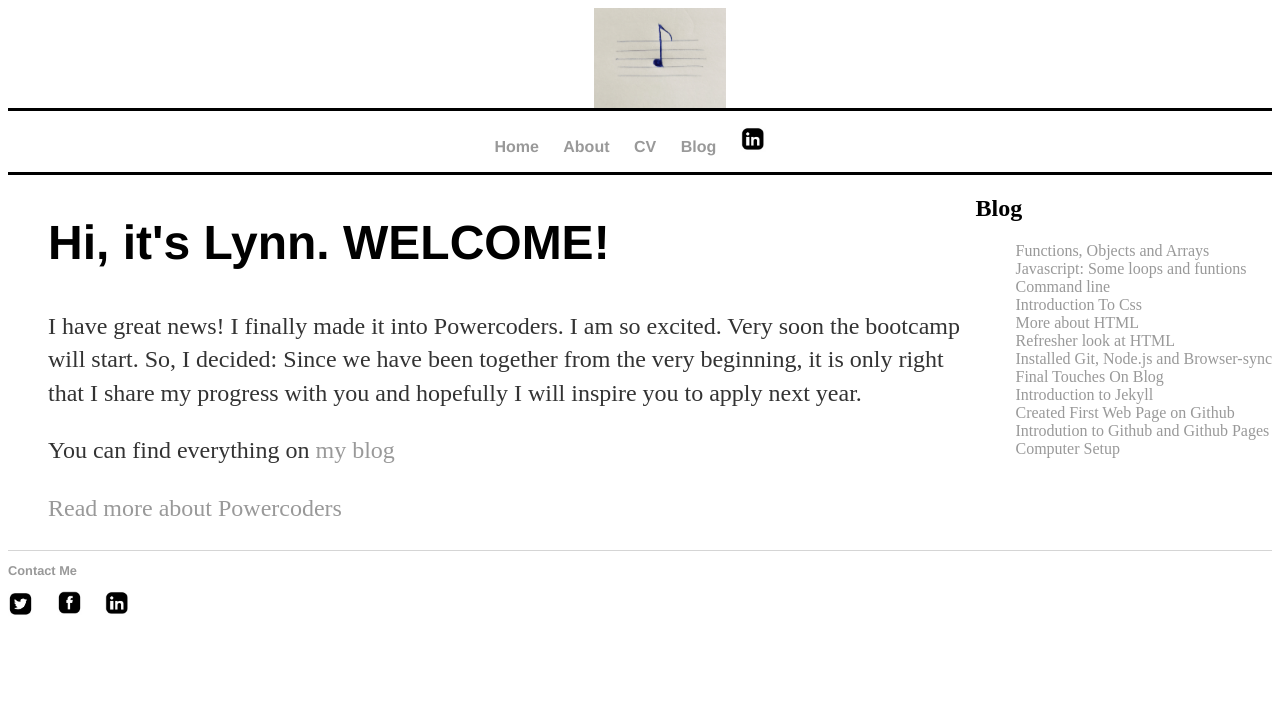
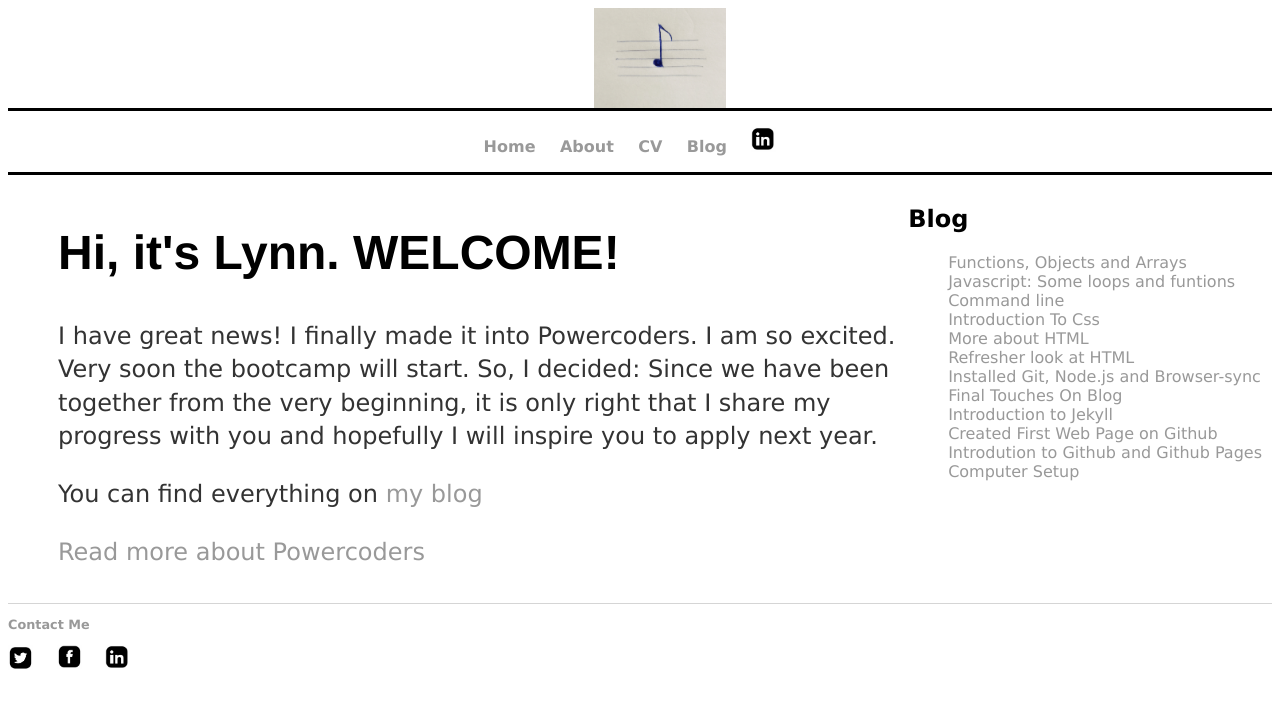
Before and after one commit to aineomugisha/aineomugisha.github.io, a Jekyll site: the page built from index.html, in a window 1280 px wide. Shown: the top 708 px of the page. Built offline with Jekyll 4.4.1, drawn with Linux system fonts in a browser that asks for light colours; the list of posts is cut into pages by our own code.

Commit message:
Update main.css

```diff
--- a/css/main.css
+++ b/css/main.css
@@ -1,6 +1,9 @@
 
 
 /* default layout top section styling */
+*{
+font-family: "Lucida Sans";
+}
 header{
     display:flex;
     flex-direction:row;
@@ -44,6 +47,7 @@ margin:auto;}
 main{
 display:flex;
 flex-wrap:wrap;
+padding:10px;
 }
 
 .blurb{
```
